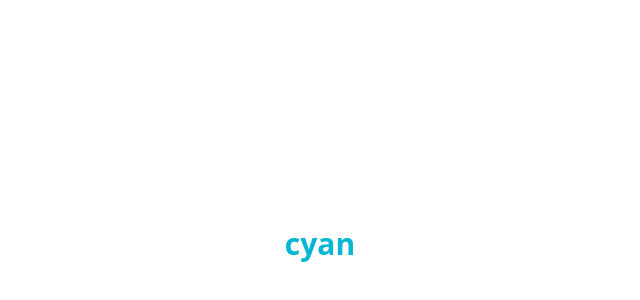
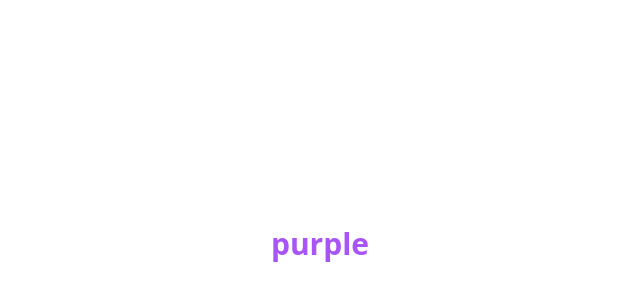
Before and after one commit to pheaktraa/project_practicum, a React (Vite) app: page / in a window 1280 px wide. Shown: the part 156-456 px from the top of the page, without its empty margins (320-960 px from the left). Built offline with nearby package versions, Linux system fonts and the light colour scheme.

Commit message:
blue to purple

```diff
--- a/src/App.jsx
+++ b/src/App.jsx
@@ -28,8 +28,8 @@
       <p className="read-the-docs">
         Click on the Vite and React logos to learn more
       </p> */}
-      <h1 className="text-3xl font-bold text-cyan-500">
-        cyan
+      <h1 className="text-3xl font-bold text-purple-500">
+        purple
       </h1>
     </>
   )
```
